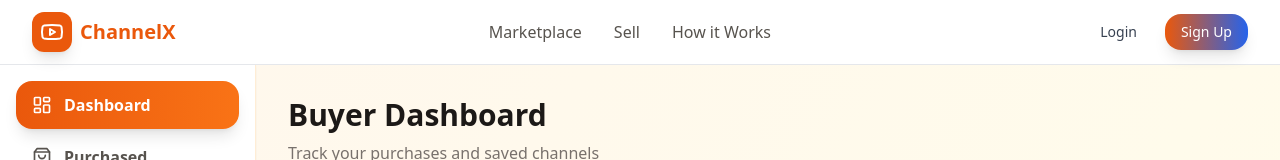
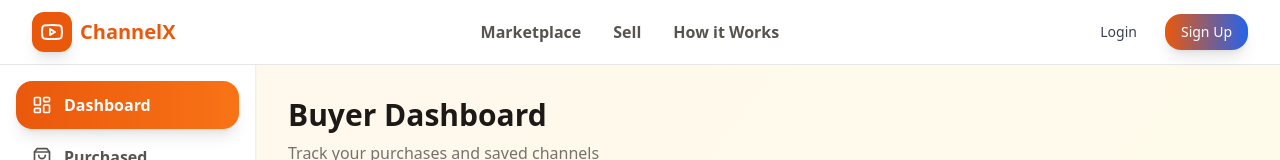
Before and after one commit to v5616/channel-x, a React (Vite) app in the folder ui/: page /buyer/dashboard in a window 1280 px wide. Shown: the top 160 px of the page. Built offline with nearby package versions, Linux system fonts and the light colour scheme; the HTML template or start-up script is replaced by a standard one.

Commit message:
dashboard header changes

```diff
--- a/ui/src/components/Navbar.jsx
+++ b/ui/src/components/Navbar.jsx
@@ -27,13 +27,13 @@ const Navbar = ({ transparent = false }) => {
           </Link>
 
           <div className="hidden md:flex items-center gap-8">
-            <Link to="/marketplace" className="text-neutral-600 hover:text-primary-600 transition-colors font-medium">
+            <Link to="/marketplace" className="text-neutral-600 hover:text-primary-600 transition-colors font-semibold">
               Marketplace
             </Link>
-            <Link to={user ? "/seller/dashboard" : "/login"} className="text-neutral-600 hover:text-primary-600 transition-colors font-medium">
+            <Link to={user ? "/seller/dashboard" : "/login"} className="text-neutral-600 hover:text-primary-600 transition-colors font-semibold">
               Sell
             </Link>
-            <Link to="/how-it-works" className="text-neutral-600 hover:text-primary-600 transition-colors font-medium">
+            <Link to="/how-it-works" className="text-neutral-600 hover:text-primary-600 transition-colors font-semibold">
               How it Works
             </Link>
           </div>
--- a/ui/src/data/mockData.js
+++ b/ui/src/data/mockData.js
@@ -11,7 +11,7 @@ export const channels = [
     country: 'United States',
     avgViews: '45K',
     engagement: '4.2%',
-    banner: 'https://images.unsplash.com/photo-1519389950473-47ba0277781c?w=800&h=450&fit=crop',
+    banner: 'https://images.unsplash.com/photo-1519389950473-47ba0277781c?w=800&q=80',
     description: 'Established tech review channel with consistent growth and engaged audience.',
     seller: {
       name: 'John Smith',
@@ -31,7 +31,7 @@ export const channels = [
     country: 'United Kingdom',
     avgViews: '32K',
     engagement: '5.1%',
-    banner: 'https://images.unsplash.com/photo-1534438327276-14e5300c3a48?w=800&h=450&fit=crop',
+    banner: 'https://images.unsplash.com/photo-1534438327276-14e5300c3a48?w=800&q=80',
     description: 'Growing fitness channel with loyal community and multiple revenue streams.',
     seller: {
       name: 'Sarah Johnson',
@@ -51,7 +51,7 @@ export const channels = [
     country: 'Canada',
     avgViews: '78K',
     engagement: '6.3%',
-    banner: 'https://images.unsplash.com/photo-1511512578047-dfb367046420?w=800&h=450&fit=crop',
+    banner: 'https://images.unsplash.com/photo-1511512578047-dfb367046420?w=800&q=80',
     description: 'Popular gaming channel with high engagement and sponsorship opportunities.',
     seller: {
       name: 'Mike Chen',
@@ -71,7 +71,7 @@ export const channels = [
     country: 'Australia',
     avgViews: '18K',
     engagement: '4.8%',
-    banner: 'https://images.unsplash.com/photo-1556910103-1c02745aae4d?w=800&h=450&fit=crop',
+    banner: 'https://images.unsplash.com/photo-1556910103-1c02745aae4d?w=800&q=80',
     description: 'Niche cooking channel with dedicated audience and growth potential.',
     seller: {
       name: 'Emma Wilson',
@@ -91,7 +91,7 @@ export const channels = [
     country: 'United States',
     avgViews: '52K',
     engagement: '5.5%',
-    banner: 'https://images.unsplash.com/photo-1488646953014-85cb44e25828?w=800&h=450&fit=crop',
+    banner: 'https://images.unsplash.com/photo-1488646953014-85cb44e25828?w=800&q=80',
     description: 'Stunning travel content with international audience and brand deals.',
     seller: {
       name: 'Alex Rodriguez',
@@ -111,7 +111,7 @@ export const channels = [
     country: 'United States',
     avgViews: '28K',
     engagement: '4.5%',
-    banner: 'https://images.unsplash.com/photo-1579621970563-ebec7560ff3e?w=800&h=450&fit=crop',
+    banner: 'https://images.unsplash.com/photo-1579621970563-ebec7560ff3e?w=800&q=80',
     description: 'Educational finance channel with professional content and steady growth.',
     seller: {
       name: 'David Lee',
--- a/ui/src/pages/BuyerDashboard.jsx
+++ b/ui/src/pages/BuyerDashboard.jsx
@@ -98,7 +98,8 @@ const BuyerDashboard = () => {
                   {purchasedChannels.map(channel => (
                     <Card key={channel.id} hover className="overflow-hidden border-2 border-orange-100">
                       <div className="aspect-video bg-gradient-to-br from-primary-100 to-orange-100">
-                        <img src={channel.banner} alt={channel.name} className="w-full h-full object-cover" />
+                        <img src={channel.banner} alt={channel.name} className="w-full h-full object-cover"
+                          onError={(e) => { e.target.src = 'https://images.unsplash.com/photo-1519389950473-47ba0277781c?w=800&q=80' }} />
                       </div>
                       <div className="p-5">
                         <h3 className="font-black text-lg text-neutral-900 mb-1">{channel.name}</h3>
@@ -129,7 +130,8 @@ const BuyerDashboard = () => {
                   {savedChannels.map(channel => (
                     <Card key={channel.id} hover className="overflow-hidden border-2 border-orange-100">
                       <div className="aspect-video bg-gradient-to-br from-primary-100 to-orange-100">
-                        <img src={channel.banner} alt={channel.name} className="w-full h-full object-cover" />
+                        <img src={channel.banner} alt={channel.name} className="w-full h-full object-cover"
+                          onError={(e) => { e.target.src = 'https://images.unsplash.com/photo-1519389950473-47ba0277781c?w=800&q=80' }} />
                       </div>
                       <div className="p-5">
                         <h3 className="font-black text-lg text-neutral-900 mb-1">{channel.name}</h3>
```
